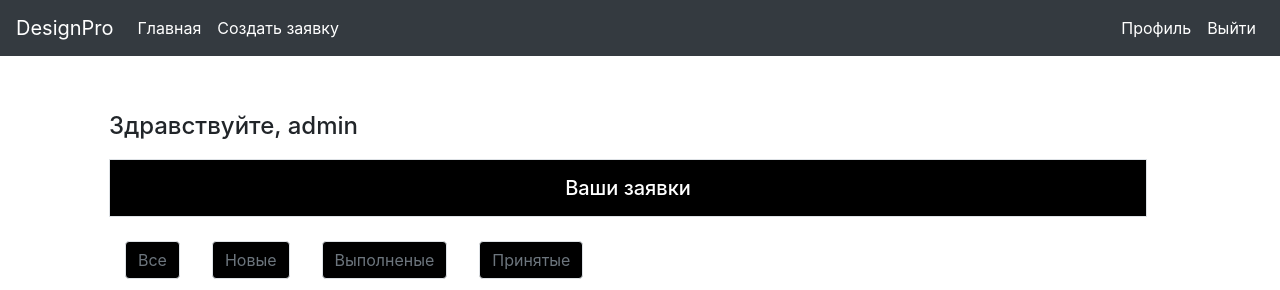
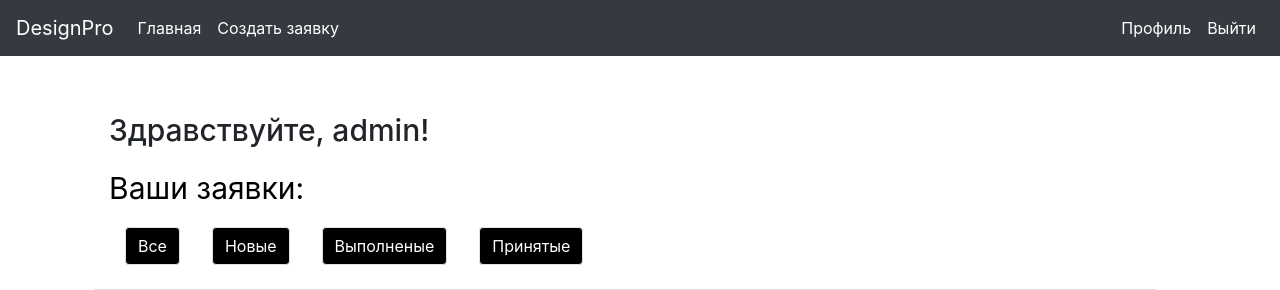
Before and after one commit to lehaJan2000/p, a Django app: page /profile/ in a window 1280 px wide. Shown: the top 290 px of the page. Run offline with Django 4.2, Linux system fonts and the light colour scheme; a user stored in the database is signed in; data comes from the database, SQL or seed files in the repository; both versions use the stored data as it was after the commit; some libraries are stand-ins or nearby versions.

Commit message:
21.10.23

```diff
--- a/myproject/templates/basic.html
+++ b/myproject/templates/basic.html
@@ -1,7 +1,7 @@
 <!doctype html>
 <html lang="ru">
 <head>
-    {% block title %}<title>design studio 228</title>{% endblock %}
+    {% block title %}<title>DesignPro</title>{% endblock %}
     <meta charset="UTF-8">
     <meta name="viewport"
           content="width=device-width, user-scalable=no, initial-scale=1.0, maximum-scale=1.0, minimum-scale=1.0">
@@ -10,7 +10,6 @@
     {% load bootstrap4 %}
     <link rel="stylesheet" href="{% static 'main/css/bootstrap.min.css' %}">
     <link rel="stylesheet" href="{% static 'main/css/style.css' %}">
-    <link rel="icon" href="{% static 'main/img/favicon228.ico' %}" type="image/x-icon">
 </head>
 <body>
 <nav class="navbar navbar-expand-lg navbar-dark bg-dark fixed-top">
--- a/myproject/templates/main/create_aplication.html
+++ b/myproject/templates/main/create_aplication.html
@@ -4,7 +4,7 @@
 {% load bootstrap4 %}
 
 {% block content %}
-    <h4 class="p-3 mb-2 text-center border" style="background-color:black; color: white">Создание заявки</h4>
+    <h4 class="p-3 mb-2 text-center" style="color: black; font-size: 30px">Создание заявки</h4>
     <form method="post" novalidate="novalidate" enctype="multipart/form-data" class="d-flex w-50 flex-column m-auto mt-lg-5">
         {% csrf_token %}
         {% bootstrap_form form layout='vertical' %}
--- a/myproject/templates/main/profile.html
+++ b/myproject/templates/main/profile.html
@@ -4,16 +4,16 @@
 {% load bootstrap4 %}
 
 {% block content %}
-    <h4 class="mr-lg-5" style="padding-bottom: 10px">Здравствуйте, {{ user.username }}</h4>
-    <div class="h5 mr-lg-4 p-3 mb-2 border text-center" style="background-color:black; color: white">Ваши заявки</div>
+    <h4 class="mr-lg-5" style="padding-bottom: 10px; font-size: 30px">Здравствуйте, {{ user.username }}!</h4>
+    <div class style = "color:black; font-size: 30px">Ваши заявки:</div>
     <div class="d-flex justify-content-start mr-lg-4 mb-2 text-secondary">
-        <a class="btn  text-secondary border m-3" href="{% url 'profile' %}"
+        <a class="btn border m-3" href="{% url 'profile' %}"
            style="background-color:black; color: white">Все</a>
-        <a class="btn  text-secondary border m-3" href="{% url 'filter' status='new' %}"
+        <a class="btn border m-3" href="{% url 'filter' status='new' %}"
            style="background-color:black; color: white">Новые</a>
-        <a class="btn  text-secondary border m-3" href="{% url 'filter' status='done' %}"
+        <a class="btn border m-3" href="{% url 'filter' status='done' %}"
            style="background-color:black; color: white">Выполненые</a>
-        <a class="btn  text-secondary border m-3" href="{% url 'filter' status='received' %}"
+        <a class="btn border m-3" href="{% url 'filter' status='received' %}"
            style="background-color:black; color: white">Принятые</a>
     </div>
     {% if apl_items %}
@@ -26,13 +26,9 @@
                     <br> <b>Дата добавления:</b> {{ item.date }} <br> <b>Описание:</b> {{ item.description }}
                     <br><b>Статус: </b>{{ item.status_verbose }}</p>
                 {% if item.status == 'new' %}
-                    <a class="btn ml-auto mt-auto h-100 p-1" href="{% url 'profile' %}" onclick='del(this,{{ item.pk }})'>
-                    <a href = "/delete/{{ item.pk }}">Удалить</a>
+                    <a class="btn ml-auto mt-auto h-100 p-1" href="/delete/{{ item.pk }}" onclick='del(this,{{ item.pk }})'>
                         <button type="button" class="btn btn-outline-danger mt-auto  ml-auto h-25">Удалить</button>
-
-                        <a class="delButton mt-auto ml-auto" hidden="true" href="{% url 'delete' item.pk %}">
-                            <button type="button" class="btn btn-outline-danger">Точно удалить</button>
-                        </a>
+                        <a class="delButton mt-auto ml-auto" hidden="true" href="{% url 'delete' item.pk %}"></a>
                     </a>
                 {% endif %}
 
```
Also changed, not shown: myproject/templates/main/index.html (+4 -4 lines), myproject/project/static/main/img/favicon228.ico (deleted), myproject/test2.sqlite3.
